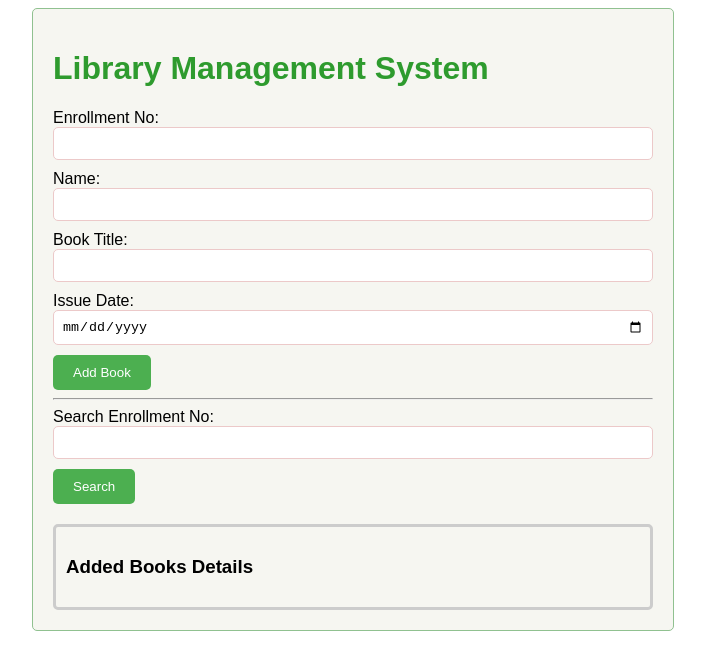
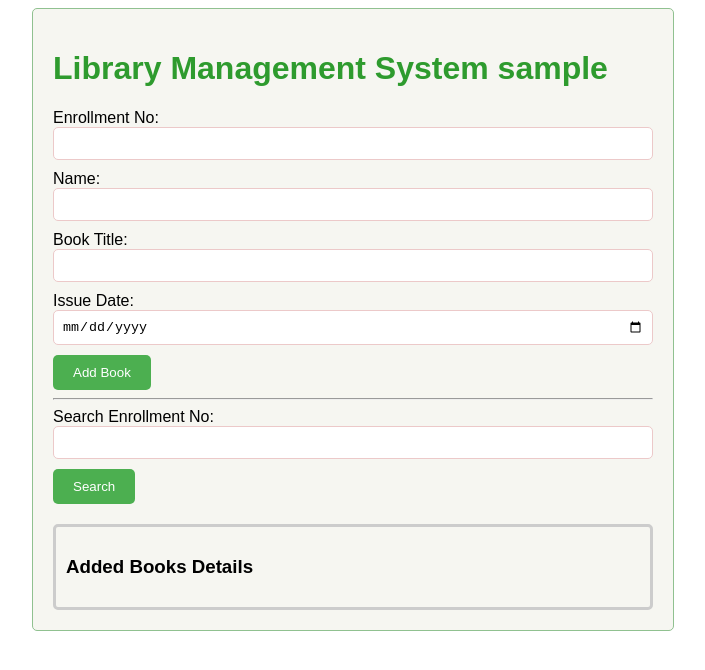
Before and after one commit to snehakumari8801/library_managment_system, a plain HTML site: page index.html in a window 1280 px wide. Shown: the whole page, without its empty margins (287-992 px from the left). Drawn offline with Linux system fonts and the light colour scheme.

Commit message:
main commit

```diff
--- a/index.html
+++ b/index.html
@@ -9,7 +9,7 @@
   </head>
   <body>
     <div class="container">
-      <h1 style="color: rgb(46, 155, 46);">Library Management System</h1>
+      <h1 style="color: rgb(46, 155, 46);">Library Management System sample</h1>
       <label for="enrollment">Enrollment No:</label>
       <input type="text" id="enrollment" />
       <label for="name">Name:</label>
```
